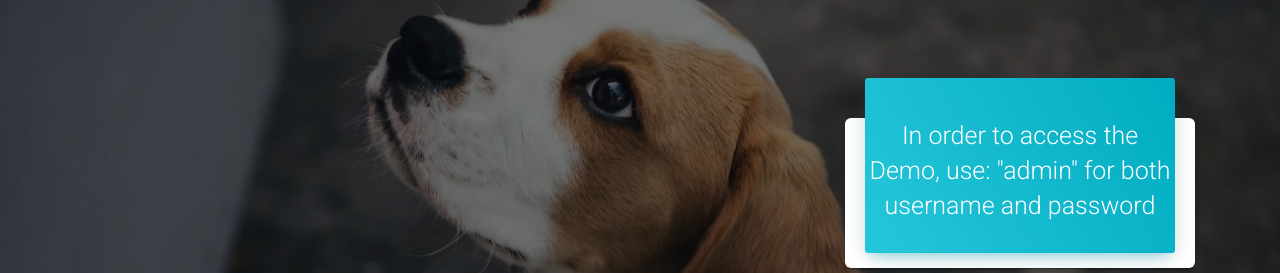
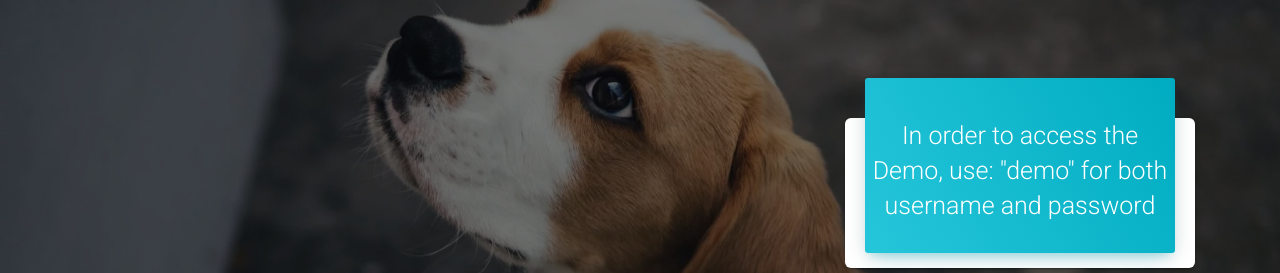
Before and after one commit to markpnoi26/petfolio-frontend, a React (Create React App) app: page / in a window 1280 px wide. Shown: the part 143-416 px from the top of the page. Built offline with nearby package versions, Linux system fonts and the light colour scheme.

Commit message:
adjusted accordingly

```diff
--- a/src/components/SignUpCard.js
+++ b/src/components/SignUpCard.js
@@ -95,7 +95,7 @@ class SignUpCard extends React.Component {
 
                   <form className={classes.form}>
                     <CardHeader color="info" className={classes.cardHeader}>
-                      <h3>In order to access the Demo, use: "admin" for both username and password</h3>
+                      <h3>In order to access the Demo, use: "demo" for both username and password</h3>
                     </CardHeader>
                     {/* <CardBody>
                       <CustomInput
```
